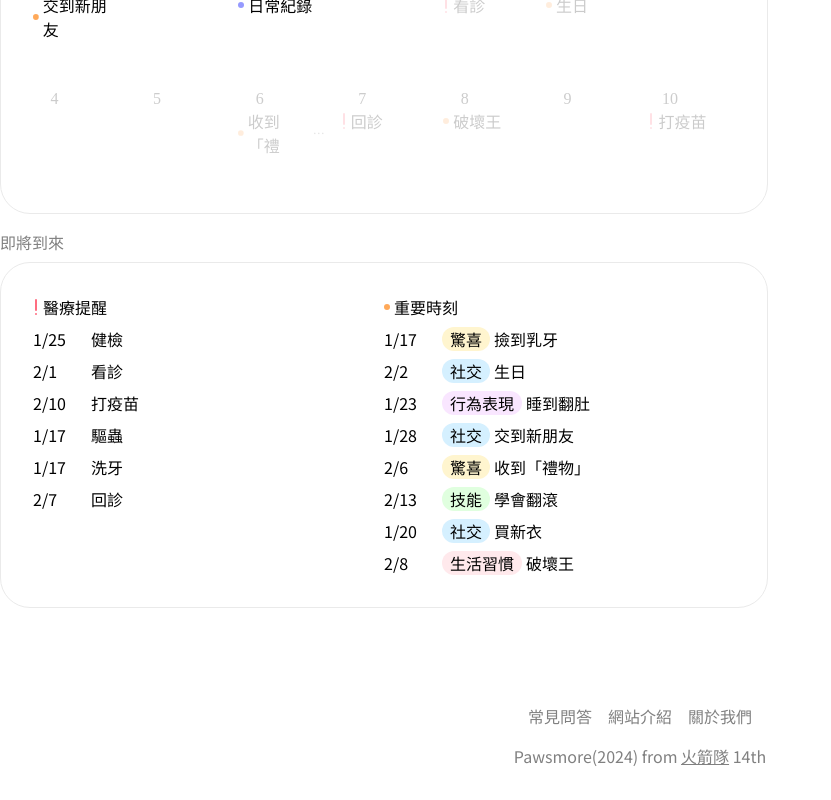
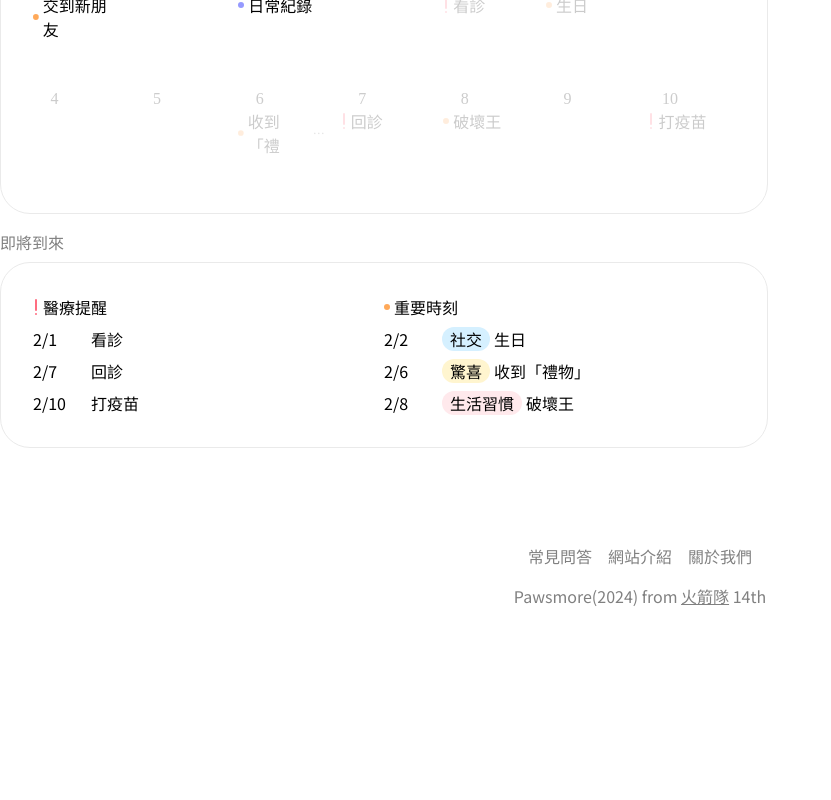
Before and after one commit to penspulse326/rocket_pawsmore, a Next.js app: page /record_dashboard in a window 1280 px wide. Shown: the part 734-1534 px from the top of the page, without its empty margins (0-831 px from the left). After the commit the page ends 1374 px from the top, so only its background shows below. Built offline with nearby package versions, Linux system fonts and the light colour scheme.

Commit message:
feat: fixed the logic for filtering the upcoming events

```diff
--- a/src/components/recordDashboard/Upcoming.tsx
+++ b/src/components/recordDashboard/Upcoming.tsx
@@ -3,8 +3,20 @@ import moment from "moment";
 import { originalData } from "@/common/lib/test/eventData";
 
 const Upcoming = () => {
-  let eventData = originalData;
   const Reminders = () => {
+    let eventData = originalData
+      // 篩選即將到來事件
+      .filter(
+        (event) =>
+          event.type === "醫療提醒" &&
+          event.reserve_at &&
+          moment(event.reserve_at).isAfter(moment())
+      )
+      // 由日期近到遠進行排列
+      .sort((a, b) => moment(a.reserve_at).diff(b.reserve_at))
+      // 只顯示前三筆
+      .slice(0, 3);
+
     return (
       <div className="flex flex-col gap-y-2 w-1/2">
         <div className="flex gap-x-1 items-center">
@@ -16,9 +28,7 @@ const Upcoming = () => {
           />
           <div>醫療提醒</div>
         </div>
-        {eventData
-          .filter((event) => event.type === "醫療提醒")
-          .map((event, index) => (
+        {eventData.map((event, index) => (
           <ul className="flex gap-x-4" key={index}>
             <li className="w-[42px]">
               {moment(event.reserve_at).format("M/D")}
@@ -30,6 +40,19 @@ const Upcoming = () => {
     );
   };
   const Moments = () => {
+    const eventData = originalData
+      // 篩選即將到來事件
+      .filter(
+        (event) =>
+          event.card === "重要時刻" &&
+          event.created_at &&
+          moment(event.created_at).isAfter(moment())
+      )
+      // 由日期近到遠進行排列
+      .sort((a, b) => moment(a.created_at).diff(b.created_at))
+      // 只顯示前三筆
+      .slice(0, 3);
+
     return (
       <div className="flex flex-col gap-y-2 w-1/2">
         <div className="flex gap-x-1 items-center">
@@ -41,9 +64,7 @@ const Upcoming = () => {
           />
           <div>重要時刻</div>
         </div>
-        {eventData
-          .filter((event) => event.card === "重要時刻")
-          .map((event, index) => (
+        {eventData.map((event, index) => (
           <ul className="flex gap-x-4" key={index}>
             <li className="w-[42px]">
               {moment(event.created_at).format("M/D")}
```
Lines whose indentation alone changed are shown as unchanged.
